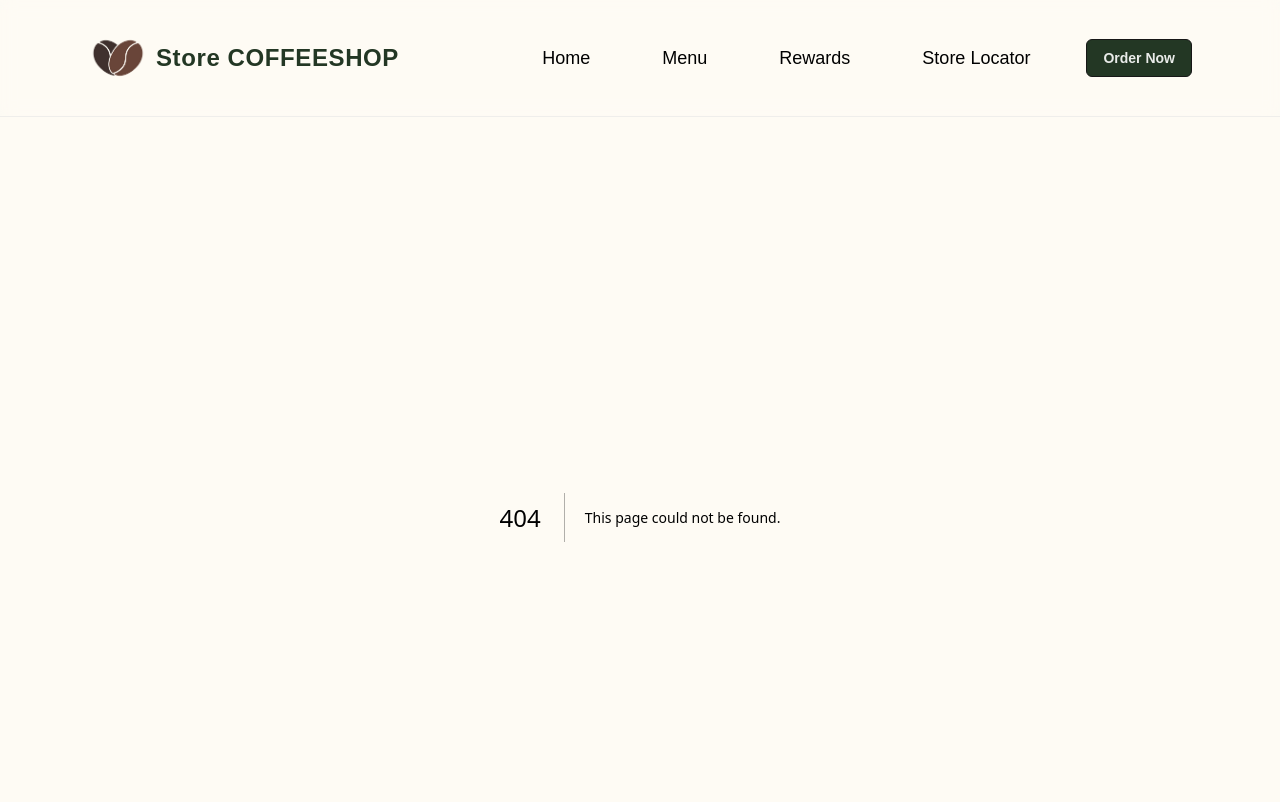
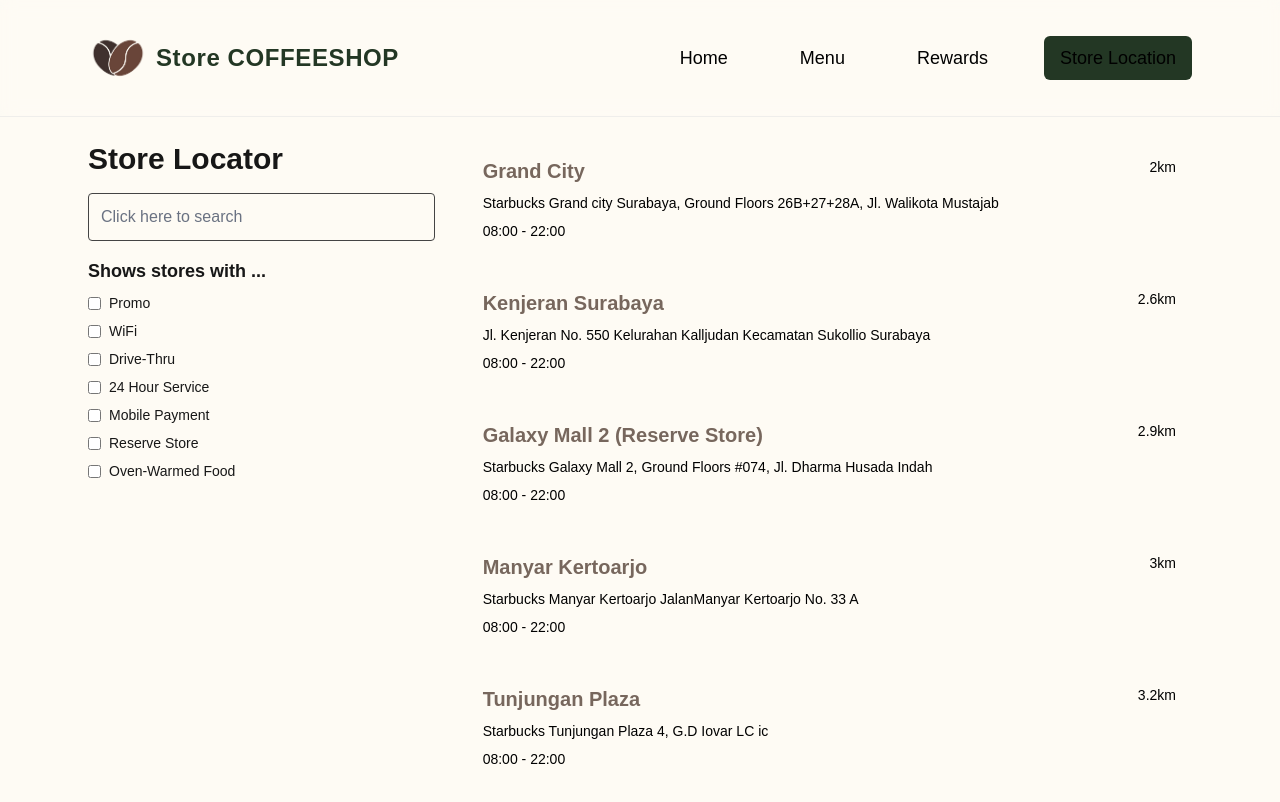
Before and after one commit to dmjrmh/next-coffee-shop, a Next.js app: page /location in a window 1280 px wide. Before the commit this address had no page. Shown: the top 802 px of the page. Built offline with nearby package versions, Linux system fonts and the light colour scheme.

Commit message:
Enhance Feature Location to be displayed using existing Navbar

```diff
--- a/src/components/location/index.tsx
+++ b/src/app/location/page.tsx
@@ -101,4 +101,3 @@ export default function Location() {
     </div>
   )
 }
-// component implemented above (export default Location)
--- a/src/app/page.tsx
+++ b/src/app/page.tsx
@@ -1,2 +1,3 @@
 export default function Home() {
+
 }
--- a/src/components/home/Navbar.tsx
+++ b/src/components/home/Navbar.tsx
@@ -22,14 +22,14 @@ export default function Navbar() {
     { href: '/', label: navbarConstant.HOME, match: (p: string) => p === '/' },
     { href: '/menu', label: navbarConstant.MENU, match: (p: string) => p.startsWith('/menu') },
     { href: '/rewards', label: navbarConstant.REWARDS, match: (p: string) => p.startsWith('/rewards') },
-    { href: '/stores', label: navbarConstant.STORE_LOCATOR, match: (p: string) => p.startsWith('/stores') },
+    { href: '/location', label: navbarConstant.STORE_LOCATOR, match: (p: string) => p.startsWith('/location') },
   ]), [])
 
   const baseLink = "text-lg font-medium rounded-md py-2 px-4 transition focus:outline-none focus:ring-2 focus:ring-starbuck/20"
 
-  const activeLink = "bg-starbuck text-white/90"
+  const activeLink = "bg-starbuck text-[#000000]"
 
-  const inactiveLink = "text-black hover:text-white/90 hover:bg-starbuck"
+  const inactiveLink = "text-black hover:text-[#000000] font-bold hover:bg-starbuck"
 
   return (
     <header className="sticky top-0 z-50 w-full border-b border-neutral-200/60 bg-[#fefbf4] backdrop-blur supports-[backdrop-filter]:bg-[#fefbf4]/65 py-4">
@@ -65,11 +65,11 @@ export default function Navbar() {
               </Link>
             )
           })}
-          <Link
+          {/* <Link
             href="/order"
             className="inline-flex items-center rounded-md border border-neutral-900 bg-starbuck px-4 py-2 text-sm font-semibold text-white/90 transition hover:opacity-90 hover:bg-white/90 hover:text-starbuck hover:border-starbuck">
             {navbarConstant.ORDER_NOW}
-          </Link>
+          </Link> */}
         </nav>
         {/* Mobile Hamburger */}
         <button
--- a/src/constants/text.ts
+++ b/src/constants/text.ts
@@ -11,6 +11,6 @@ export const navbarConstant = {
   HOME: 'Home',
   MENU: 'Menu',
   REWARDS: 'Rewards',
-  STORE_LOCATOR: 'Store Locator',
+  STORE_LOCATOR: 'Store Location',
   ORDER_NOW: 'Order Now',
 }
```
